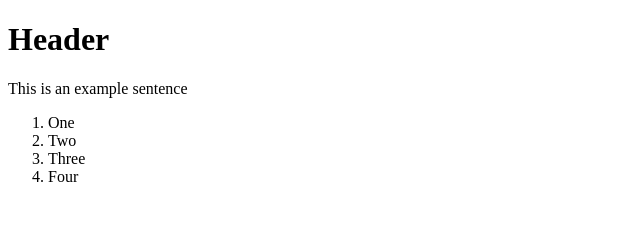
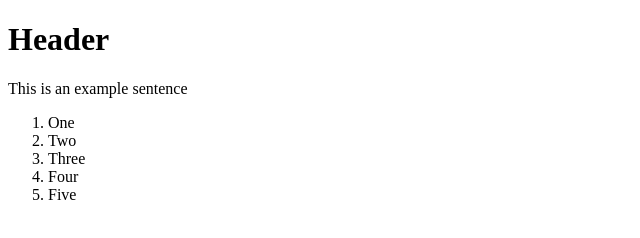
Before and after one commit to abhishekchakraborty/git-experiments, a plain HTML site: page index.html in a window 1280 px wide. Shown: the full height of the page, 0-640 px from the left. Drawn offline with Linux system fonts and the light colour scheme.

Commit message:
fifth li added

```diff
--- a/index.html
+++ b/index.html
@@ -14,6 +14,7 @@
         <li>Two</li>
         <li>Three</li>
         <li>Four</li>
+        <li>Five</li>
     </ol>
 </body>
 </html>
```
